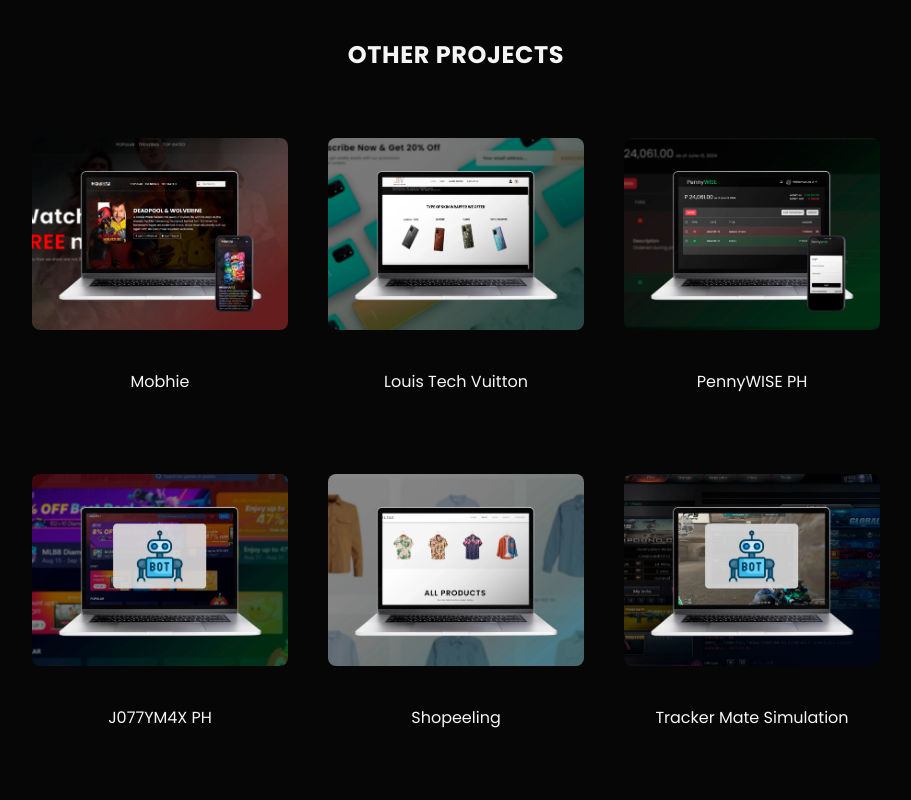
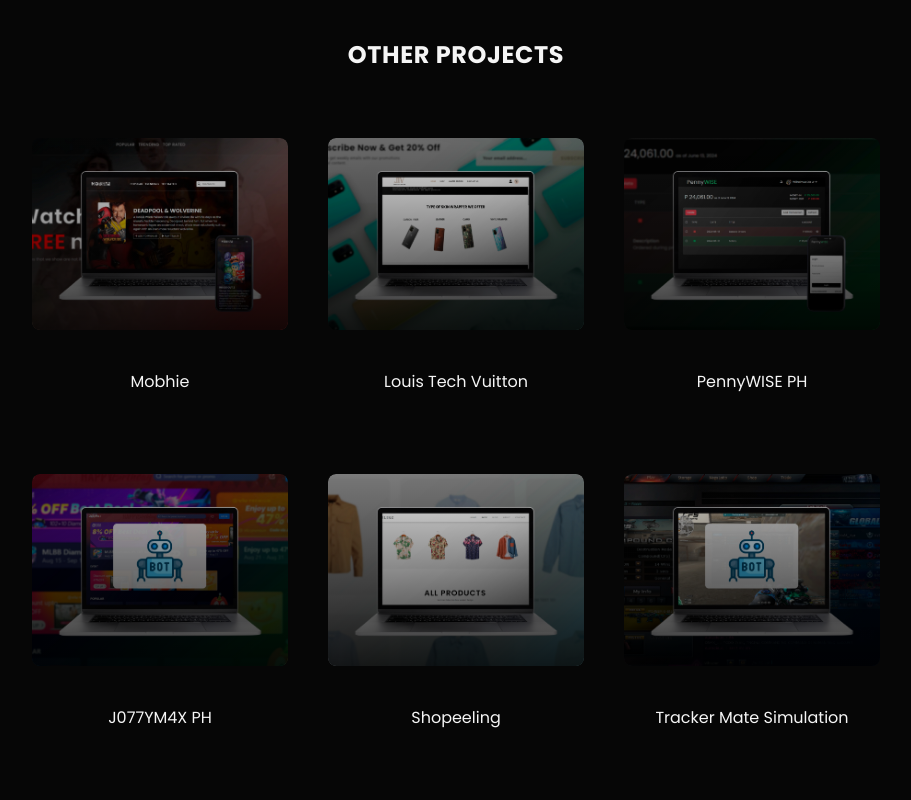
Before and after one commit to wilhelmusolejr/portfolivio-v2, a React (Vite) app: page /projects in a window 1280 px wide. Shown: the part 3860-4660 px from the top of the page, without its empty margins (184-1095 px from the left). Built offline with nearby package versions, Linux system fonts and the light colour scheme.

Commit message:
add animation on hover

```diff
--- a/src/components/OtherProjectCard.jsx
+++ b/src/components/OtherProjectCard.jsx
@@ -9,13 +9,15 @@
   return (
     <>
       <a href={`/project/${url_name}`} className="w-full md:w-5/12 lg:w-3/12">
-        <div className="relative h-48 overflow-hidden">
+        <div className="group relative h-48 overflow-hidden rounded-lg">
+          <div className="absolute inset-0 z-10 rounded-lg bg-gradient-to-t from-black/80 to-black/10 transition-all duration-500 group-hover:from-black/10 group-hover:to-black/10"></div>
           <LazyImage
             src={project_image}
             alt={data.name}
-            className="mx-auto h-full w-auto rounded-lg object-cover"
+            className="mx-auto h-full w-auto rounded-lg object-cover transition-transform duration-500 ease-in-out group-hover:scale-110"
           />
         </div>
+
         {/* text */}
         <div className="mt-10 text-center capitalize">
           <h3>{data.name}</h3>
```
